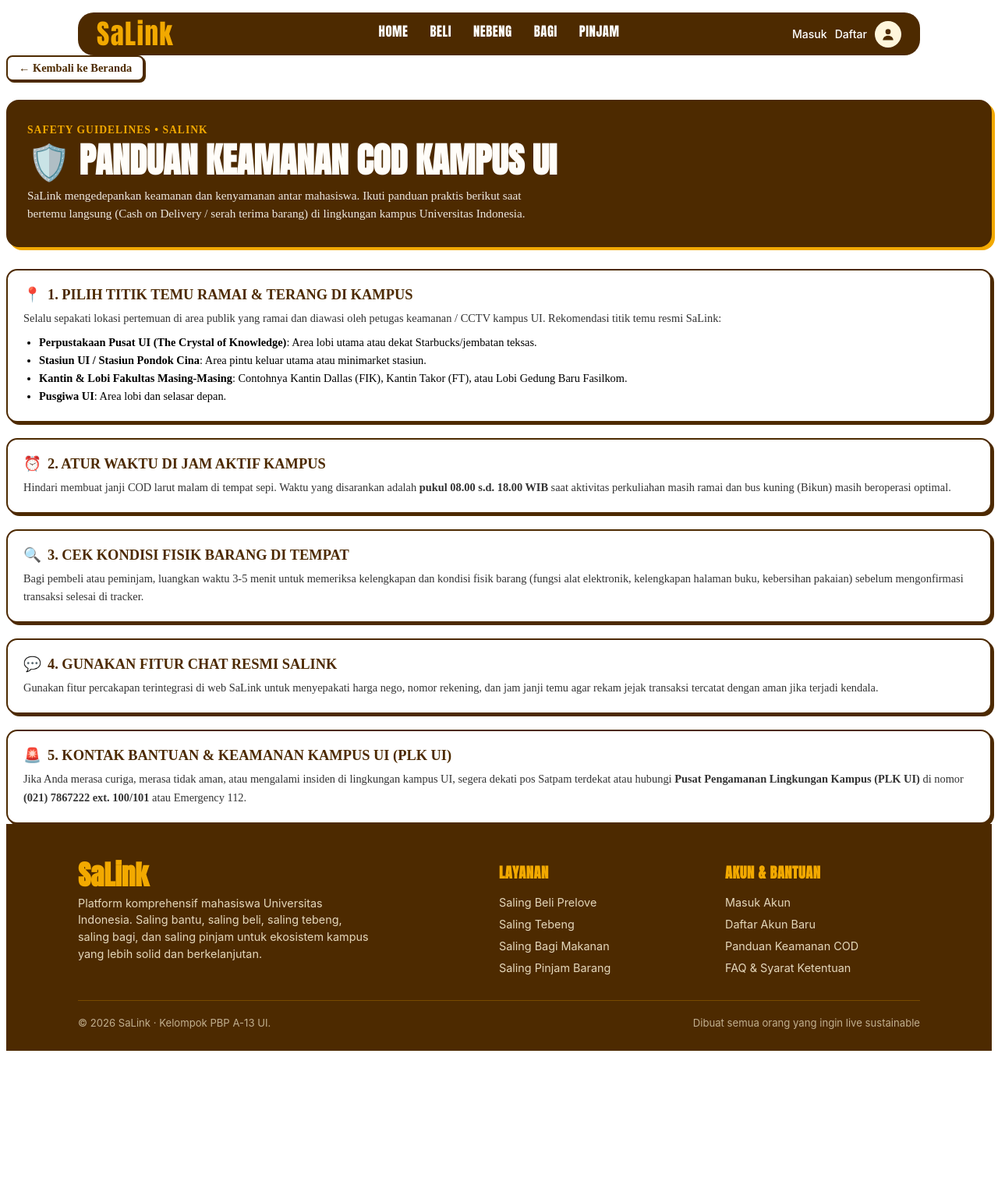
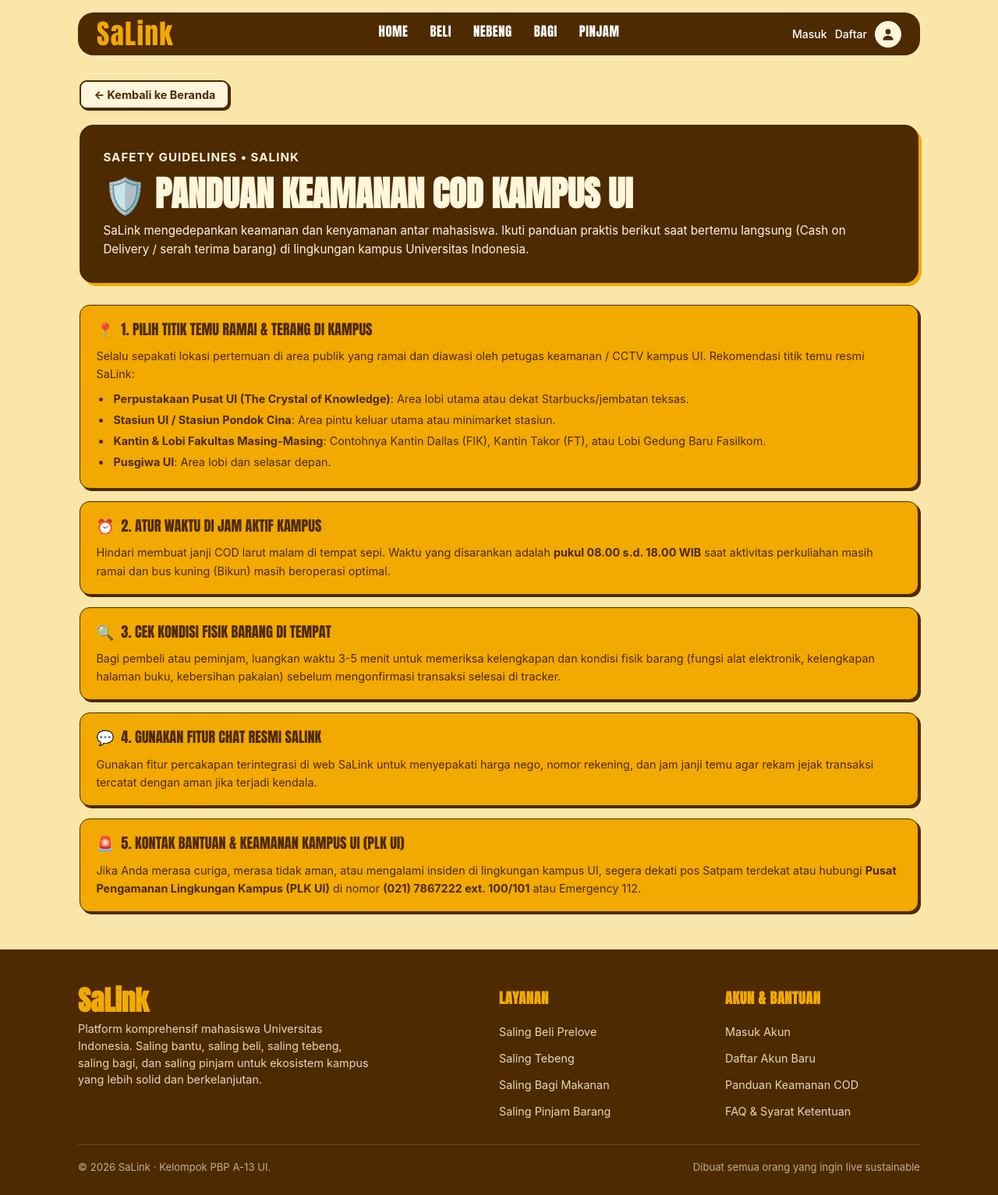
Before and after one commit to PBP-A-13/SaLink, a Django app: page /panduan-cod/ in a window 1280 px wide. Shown: the whole page at 78% size. Before the commit the page ends 1348 px from the top, so only its background shows below. Run offline with Django 5.2, Linux system fonts and the light colour scheme.

Commit message:
style(panduan-cod): improve layout dan styling

```diff
--- /dev/null
+++ b/static/panduan_cod.css
@@ -0,0 +1,173 @@
+.cod-page {
+    background: var(--salink-light);
+    min-height: 100vh;
+    padding: 32px 0 48px;
+    font-family: var(--font-body);
+}
+
+/* Container utama */
+.cod-container {
+    width: 84%;
+    max-width: 1100px;
+    margin: 0 auto;
+}
+
+/* Tombol kembali */
+.cod-back {
+    display: inline-flex;
+    align-items: center;
+    gap: 6px;
+    margin-bottom: 20px;
+    padding: 8px 16px;
+
+    color: var(--salink-dark);
+    background: var(--salink-cream);
+    border: 2px solid var(--salink-dark);
+    border-radius: 9px;
+    box-shadow: 2px 2px 0 var(--salink-dark);
+
+    font-weight: 700;
+    font-size: 0.9rem;
+    transition: transform 0.2s ease;
+}
+
+.cod-back:hover {
+    transform: translateY(-2px);
+}
+
+/* Header panduan */
+.cod-header {
+    background: var(--salink-dark);
+    color: var(--salink-cream);
+
+    border: 2px solid var(--salink-dark);
+    border-radius: 18px;
+    padding: 28px;
+    margin-bottom: 28px;
+
+    box-shadow: 4px 4px 0 var(--salink-accent);
+}
+
+.cod-eyebrow {
+    color: var(--salink-accent);
+    font-family: var(--font-display);
+    font-size: 0.85rem;
+    font-weight: 700;
+    letter-spacing: 1px;
+    text-transform: uppercase;
+    margin-bottom: 8px;
+}
+
+.cod-header h1 {
+    font-family: var(--font-display);
+    font-size: clamp(2rem, 4vw, 2.8rem);
+    line-height: 1.15;
+    text-transform: uppercase;
+    margin-bottom: 10px;
+}
+
+.cod-header p {
+    font-family: var(--font-body);
+    font-size: 0.95rem;
+    line-height: 1.6;
+    max-width: none;
+    width: 100%;
+    color: var(--salink-cream);
+}
+
+/* Daftar panduan */
+.cod-list {
+    display: grid;
+    gap: 16px;
+}
+
+/* Setiap card panduan */
+.cod-card {
+    background: var(--salink-accent);
+    color: var(--salink-dark);
+
+    border: 1.5px solid var(--salink-dark);
+    border-radius: 13px;
+    padding: 18px 20px;
+
+    box-shadow: 3px 3px 0 var(--salink-dark);
+}
+
+.cod-card h2 {
+    display: flex;
+    align-items: center;
+    gap: 9px;
+
+    font-family: var(--font-display);
+    font-size: 1.15rem;
+    font-weight: 400;
+    line-height: 1.4;
+    text-transform: uppercase;
+
+    color: var(--salink-dark);
+    margin-bottom: 10px;
+}
+
+.cod-card h2 span {
+    flex-shrink: 0;
+}
+
+.cod-card p,
+.cod-card ul {
+    font-family: var(--font-body);
+    font-size: 0.9rem;
+    line-height: 1.6;
+    color: var(--salink-dark);
+}
+
+.cod-card ul {
+    margin: 8px 0 0 20px;
+    padding: 0;
+}
+
+.cod-card li {
+    padding-left: 2px;
+    margin-bottom: 4px;
+}
+
+/* =========================================
+   RESPONSIVE
+   ========================================= */
+
+@media (max-width: 768px) {
+    .cod-page {
+        padding: 24px 0 36px;
+    }
+
+    .cod-container {
+        width: calc(100% - 32px);
+    }
+
+    .cod-header {
+        padding: 22px 18px;
+    }
+
+    .cod-header h1 {
+        font-size: 2rem;
+    }
+
+    .cod-card {
+        padding: 16px;
+    }
+}
+
+@media (max-width: 480px) {
+    .cod-header h1 {
+        font-size: 1.65rem;
+    }
+
+    .cod-header p,
+    .cod-card p,
+    .cod-card ul {
+        font-size: 0.85rem;
+    }
+
+    .cod-card h2 {
+        font-size: 1rem;
+    }
+}
--- a/templates/panduan_cod.html
+++ b/templates/panduan_cod.html
@@ -3,38 +3,54 @@
 
 {% block title %}Panduan Keamanan COD Kampus | SaLink{% endblock %}
 
+{% block extra_head %}
+<link rel="stylesheet" href="{% static 'style.css' %}">
+<link rel="stylesheet" href="{% static 'panduan_cod.css' %}">
+{% endblock %}
+
 {% block content %}
-  <main class="flex-1 max-w-4xl mx-auto px-4 py-8 w-full">
-    <!-- Breadcrumb / Tombol Kembali -->
-    <div style="margin-bottom: 24px;">
-      <a href="{% url 'main:show_main' %}" style="display: inline-flex; align-items: center; gap: 6px; text-decoration: none; font-weight: 600; font-size: 0.9rem; color: #4D2A00; background: #fff; padding: 6px 14px; border: 2px solid #4D2A00; border-radius: 8px; box-shadow: 2px 2px 0 #4D2A00;">
+  <main class="cod-page">
+      <div class="cod-container">
+
+          <!-- Tombol Kembali -->
+          <a href="{% url 'main:show_main' %}" class="cod-back">
               ← Kembali ke Beranda
           </a>
-    </div>
 
-    <!-- Header Dokumen -->
-    <header style="background: #4D2A00; color: #FFFDF9; border: 3px solid #4D2A00; border-radius: 16px; padding: 28px 24px; margin-bottom: 28px; box-shadow: 4px 4px 0 #F2A900;">
-      <p style="font-size: 0.85rem; font-weight: 700; text-transform: uppercase; letter-spacing: 1px; color: #F2A900; margin: 0 0 6px;">SAFETY GUIDELINES &bull; SALINK</p>
-      <h1 style="font-family: 'Anton', sans-serif; font-size: clamp(2rem, 4vw, 2.8rem); margin: 0 0 10px; line-height: 1.1; text-transform: uppercase;">
+          <!-- Header -->
+          <header class="cod-header">
+              <p class="cod-eyebrow">
+                  Safety Guidelines • SaLink
+              </p>
+
+              <h1>
                   🛡️ Panduan Keamanan COD Kampus UI
               </h1>
-      <p style="margin: 0; font-size: 0.95rem; opacity: 0.9; max-width: 680px; line-height: 1.5;">
-        SaLink mengedepankan keamanan dan kenyamanan antar mahasiswa. Ikuti panduan praktis berikut saat bertemu langsung (Cash on Delivery / serah terima barang) di lingkungan kampus Universitas Indonesia.
+
+              <p>
+                  SaLink mengedepankan keamanan dan kenyamanan antar mahasiswa.
+                  Ikuti panduan praktis berikut saat bertemu langsung
+                  (Cash on Delivery / serah terima barang) di lingkungan
+                  kampus Universitas Indonesia.
               </p>
           </header>
 
-    <!-- Konten Panduan -->
-    <div style="display: grid; gap: 20px;">
+          <!-- Daftar Panduan -->
+          <div class="cod-list">
 
-      <!-- Poin 1 -->
-      <section style="background: #fff; border: 2.5px solid #4D2A00; border-radius: 14px; padding: 20px; box-shadow: 3px 3px 0 #4D2A00;">
-        <h2 style="font-size: 1.15rem; font-weight: 700; text-transform: uppercase; margin: 0 0 8px; color: #4D2A00; display: flex; align-items: center; gap: 8px;">
-          <span>📍</span> 1. Pilih Titik Temu Ramai & Terang di Kampus
+              <section class="cod-card">
+                  <h2>
+                      <span>📍</span>
+                      1. Pilih Titik Temu Ramai & Terang di Kampus
                   </h2>
-        <p style="margin: 0; font-size: 0.9rem; line-height: 1.6; color: #333;">
-          Selalu sepakati lokasi pertemuan di area publik yang ramai dan diawasi oleh petugas keamanan / CCTV kampus UI. Rekomendasi titik temu resmi SaLink:
+
+                  <p>
+                      Selalu sepakati lokasi pertemuan di area publik yang ramai
+                      dan diawasi oleh petugas keamanan / CCTV kampus UI.
+                      Rekomendasi titik temu resmi SaLink:
                   </p>
-        <ul style="margin: 8px 0 0 20px; padding: 0; font-size: 0.9rem; line-height: 1.6;">
+
+                  <ul>
                       <li><strong>Perpustakaan Pusat UI (The Crystal of Knowledge)</strong>: Area lobi utama atau dekat Starbucks/jembatan teksas.</li>
                       <li><strong>Stasiun UI / Stasiun Pondok Cina</strong>: Area pintu keluar utama atau minimarket stasiun.</li>
                       <li><strong>Kantin & Lobi Fakultas Masing-Masing</strong>: Contohnya Kantin Dallas (FIK), Kantin Takor (FT), atau Lobi Gedung Baru Fasilkom.</li>
@@ -42,46 +58,67 @@
                   </ul>
               </section>
 
-      <!-- Poin 2 -->
-      <section style="background: #fff; border: 2.5px solid #4D2A00; border-radius: 14px; padding: 20px; box-shadow: 3px 3px 0 #4D2A00;">
-        <h2 style="font-size: 1.15rem; font-weight: 700; text-transform: uppercase; margin: 0 0 8px; color: #4D2A00; display: flex; align-items: center; gap: 8px;">
-          <span>⏰</span> 2. Atur Waktu di Jam Aktif Kampus
+              <section class="cod-card">
+                  <h2>
+                      <span>⏰</span>
+                      2. Atur Waktu di Jam Aktif Kampus
                   </h2>
-        <p style="margin: 0; font-size: 0.9rem; line-height: 1.6; color: #333;">
-          Hindari membuat janji COD larut malam di tempat sepi. Waktu yang disarankan adalah <strong>pukul 08.00 s.d. 18.00 WIB</strong> saat aktivitas perkuliahan masih ramai dan bus kuning (Bikun) masih beroperasi optimal.
+
+                  <p>
+                      Hindari membuat janji COD larut malam di tempat sepi.
+                      Waktu yang disarankan adalah
+                      <strong>pukul 08.00 s.d. 18.00 WIB</strong>
+                      saat aktivitas perkuliahan masih ramai dan bus kuning
+                      (Bikun) masih beroperasi optimal.
                   </p>
               </section>
 
-      <!-- Poin 3 -->
-      <section style="background: #fff; border: 2.5px solid #4D2A00; border-radius: 14px; padding: 20px; box-shadow: 3px 3px 0 #4D2A00;">
-        <h2 style="font-size: 1.15rem; font-weight: 700; text-transform: uppercase; margin: 0 0 8px; color: #4D2A00; display: flex; align-items: center; gap: 8px;">
-          <span>🔍</span> 3. Cek Kondisi Fisik Barang di Tempat
+              <section class="cod-card">
+                  <h2>
+                      <span>🔍</span>
+                      3. Cek Kondisi Fisik Barang di Tempat
                   </h2>
-        <p style="margin: 0; font-size: 0.9rem; line-height: 1.6; color: #333;">
-          Bagi pembeli atau peminjam, luangkan waktu 3-5 menit untuk memeriksa kelengkapan dan kondisi fisik barang (fungsi alat elektronik, kelengkapan halaman buku, kebersihan pakaian) sebelum mengonfirmasi transaksi selesai di tracker.
+
+                  <p>
+                      Bagi pembeli atau peminjam, luangkan waktu 3-5 menit
+                      untuk memeriksa kelengkapan dan kondisi fisik barang
+                      (fungsi alat elektronik, kelengkapan halaman buku,
+                      kebersihan pakaian) sebelum mengonfirmasi transaksi
+                      selesai di tracker.
                   </p>
               </section>
 
-      <!-- Poin 4 -->
-      <section style="background: #fff; border: 2.5px solid #4D2A00; border-radius: 14px; padding: 20px; box-shadow: 3px 3px 0 #4D2A00;">
-        <h2 style="font-size: 1.15rem; font-weight: 700; text-transform: uppercase; margin: 0 0 8px; color: #4D2A00; display: flex; align-items: center; gap: 8px;">
-          <span>💬</span> 4. Gunakan Fitur Chat Resmi SaLink
+              <section class="cod-card">
+                  <h2>
+                      <span>💬</span>
+                      4. Gunakan Fitur Chat Resmi SaLink
                   </h2>
-        <p style="margin: 0; font-size: 0.9rem; line-height: 1.6; color: #333;">
-          Gunakan fitur percakapan terintegrasi di web SaLink untuk menyepakati harga nego, nomor rekening, dan jam janji temu agar rekam jejak transaksi tercatat dengan aman jika terjadi kendala.
+
+                  <p>
+                      Gunakan fitur percakapan terintegrasi di web SaLink
+                      untuk menyepakati harga nego, nomor rekening, dan jam
+                      janji temu agar rekam jejak transaksi tercatat dengan
+                      aman jika terjadi kendala.
                   </p>
               </section>
 
-      <!-- Poin 5 -->
-      <section style="background: #fff; border: 2.5px solid #4D2A00; border-radius: 14px; padding: 20px; box-shadow: 3px 3px 0 #4D2A00;">
-        <h2 style="font-size: 1.15rem; font-weight: 700; text-transform: uppercase; margin: 0 0 8px; color: #4D2A00; display: flex; align-items: center; gap: 8px;">
-          <span>🚨</span> 5. Kontak Bantuan & Keamanan Kampus UI (PLK UI)
+              <section class="cod-card">
+                  <h2>
+                      <span>🚨</span>
+                      5. Kontak Bantuan & Keamanan Kampus UI (PLK UI)
                   </h2>
-        <p style="margin: 0; font-size: 0.9rem; line-height: 1.6; color: #333;">
-          Jika Anda merasa curiga, merasa tidak aman, atau mengalami insiden di lingkungan kampus UI, segera dekati pos Satpam terdekat atau hubungi <strong>Pusat Pengamanan Lingkungan Kampus (PLK UI)</strong> di nomor <strong>(021) 7867222 ext. 100/101</strong> atau Emergency 112.
+
+                  <p>
+                      Jika Anda merasa curiga, merasa tidak aman, atau
+                      mengalami insiden di lingkungan kampus UI, segera
+                      dekati pos Satpam terdekat atau hubungi
+                      <strong>Pusat Pengamanan Lingkungan Kampus (PLK UI)</strong>
+                      di nomor <strong>(021) 7867222 ext. 100/101</strong>
+                      atau Emergency 112.
                   </p>
               </section>
 
           </div>
+      </div>
   </main>
 {% endblock %}
```
Lines whose indentation alone changed are shown as unchanged.
